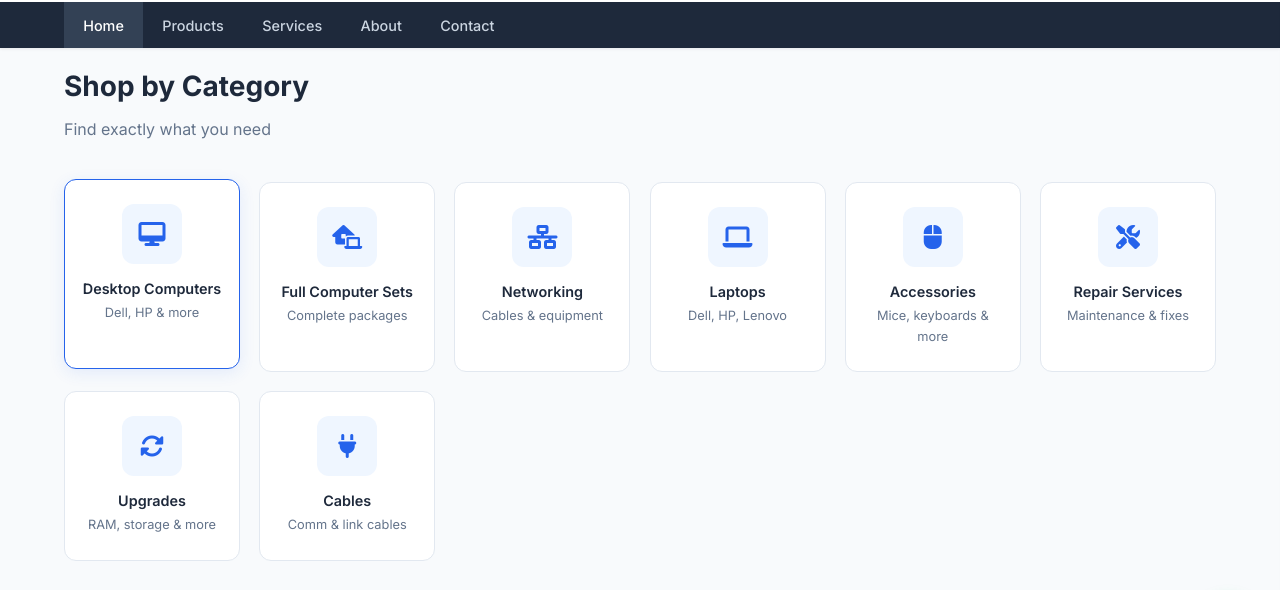
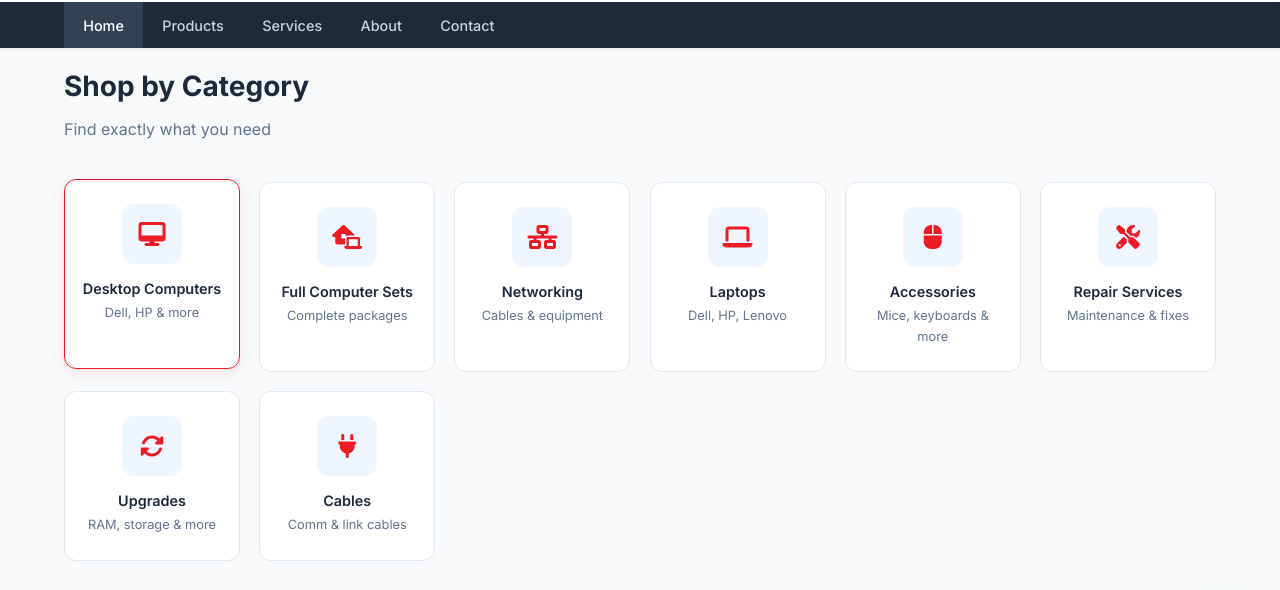
Before and after one commit to joepro29/gtm-computers, a plain HTML site: page index.html in a window 1280 px wide. In both pictures the pointer is over the link 152 px from the left and 966 px from the top of the page. Shown: the part 689-1279 px from the top of the page. Drawn offline with Linux system fonts and the light colour scheme.

Commit message:
Update theme colors to match logo red #ED1C24

```diff
--- a/style.css
+++ b/style.css
@@ -9,8 +9,8 @@
   --text-light: #475569;
   --border: #e2e8f0;
   --border-hover: #cbd5e1;
-  --primary: #2563eb;
-  --primary-dark: #1d4ed8;
+  --primary: #ED1C24;
+  --primary-dark: #C4161E;
   --shadow: rgba(0,0,0,0.08);
   --hero-overlay: linear-gradient(90deg, rgba(15,23,42,0.85) 0%, rgba(15,23,42,0.6) 100%);
 }
@@ -349,7 +349,7 @@ nav a.active {
 .btn-primary:hover {
   background: var(--primary-dark);
   transform: translateY(-1px);
-  box-shadow: 0 4px 12px rgba(37,99,235,0.3);
+  box-shadow: 0 4px 12px rgba(237,28,36,0.3);
 }
 
 .btn-whatsapp {
@@ -429,7 +429,7 @@ nav a.active {
 
 .category-card:hover {
   border-color: var(--primary);
-  box-shadow: 0 4px 16px rgba(37,99,235,0.1);
+  box-shadow: 0 4px 16px rgba(237,28,36,0.1);
   transform: translateY(-3px);
 }
 
```
